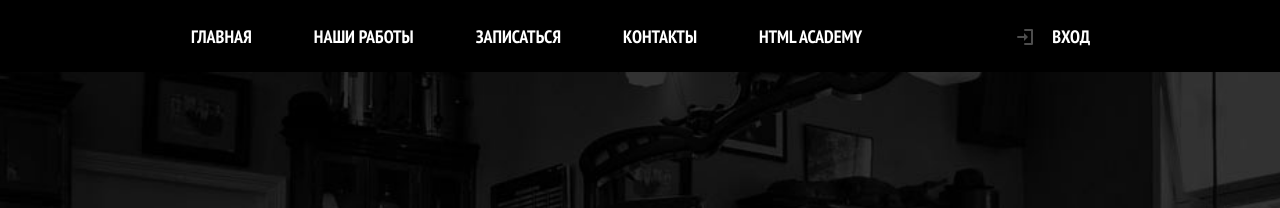
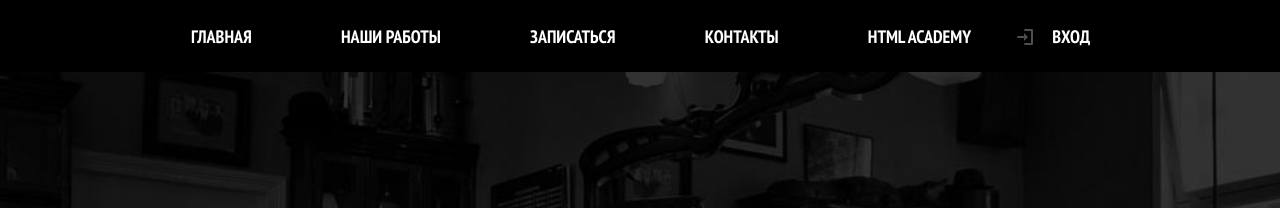
Before and after one commit to GalGrigoryeva/Barbershop-adaptive, a website: page index.html in a window 1280 px wide. Shown: the top 208 px of the page. Drawn offline with nearby package versions, Linux system fonts and the light colour scheme; files that its build step writes are made by us from their sources.

Commit message:
.main-nav block is on flex now

```diff
--- a/less/blocks/main-nav.less
+++ b/less/blocks/main-nav.less
@@ -1,9 +1,9 @@
 .main-nav {
   position: relative;
 
-  width: 320px;
+  width: auto;
   min-height: 51px;
-  margin: 0 auto;
+  /* margin: 0 auto; */
 
   background-color: #826550;
 }
@@ -237,8 +237,11 @@
   }
 
   .main-nav__wrapper {
-    .container();
-    .clearfix();
+    .container-fluid();
+    /* .clearfix(); */
+
+    display: flex;
+    justify-content: space-between;
   }
 
   .main-nav__toggle {
@@ -246,17 +249,22 @@
   }
 
   .main-nav__list {
-    float: left;
-    width: 570px;
+    /* float: left; */
+    /* width: 570px; */
+
+    display: flex;
+    flex-wrap: wrap;
+    flex-grow: 1;
+    justify-content: space-between;
   }
 
   .main-nav__item {
-    float: left;
+    /* float: left; */
     margin-right: 32px;
 
-    &:last-child {
-      margin-right: 0;
-    }
+    /* &:last-child { */
+      /* margin-right: 0; */
+    /* } */
 
     &--active {
       position: relative;
@@ -298,7 +306,7 @@
   }
 
   .main-nav__user-list {
-    float: right;
+    /* float: right; */
     width: 60px;
   }
 
@@ -326,7 +334,7 @@
 
 @media @desktop-widths {
   .main-nav__list {
-    width: 780px;
+    /* width: 780px; */
   }
 
   .main-nav__item {
```
